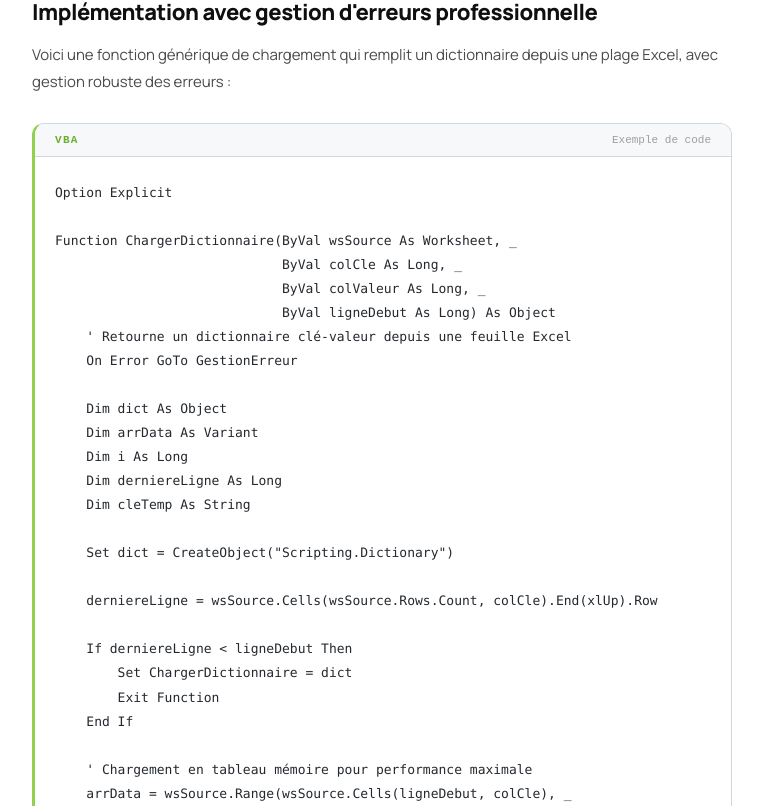
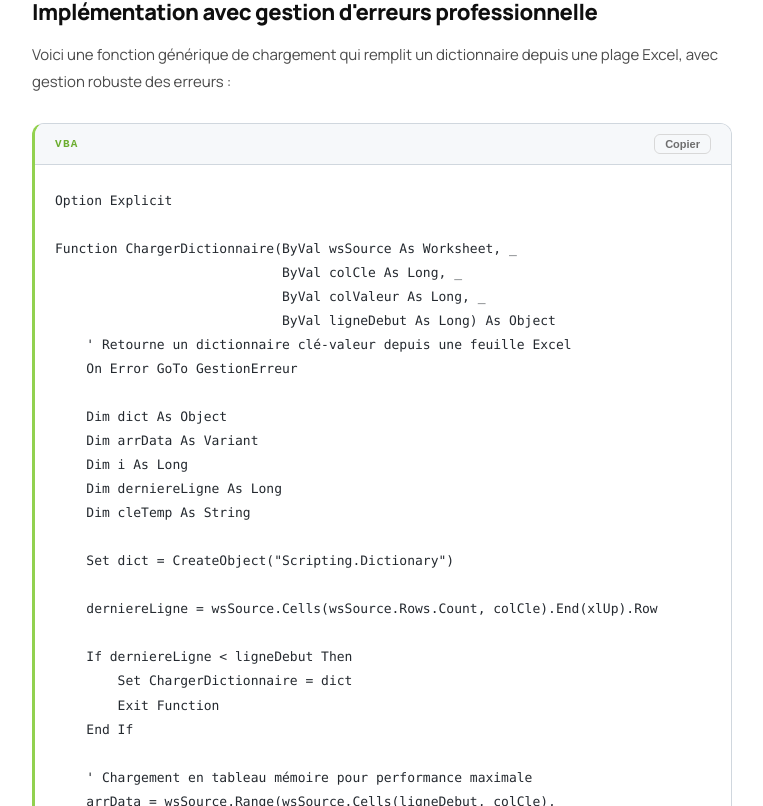
Before and after one commit to CedricoBanjo/tirexe-site, a Next.js app: page /blog/les-dictionnaires-vba-scriptingdictionary-pour-la-performance in a window 1280 px wide. Shown: the part 1694-2500 px from the top of the page, without its empty margins (76-839 px from the left). Built offline with nearby package versions, Linux system fonts and the light colour scheme.

Commit message:
Update page.jsx

```diff
--- a/app/blog/[slug]/page.jsx
+++ b/app/blog/[slug]/page.jsx
@@ -80,7 +80,12 @@ export default function ArticlePage({ params }) {
                           <div className="code-block">
                             <div className="code-header">
                               <span className="code-lang">VBA</span>
-                                <span className="code-label">Exemple de code</span>
+                              <button
+                                className="copy-btn"
+                                onClick={() => navigator.clipboard.writeText(codeStr)}
+                              >
+                                Copier
+                              </button>
                             </div>
                             <pre>
                               <code {...props}>{children}</code>
```
Lines whose indentation alone changed are shown as unchanged.
